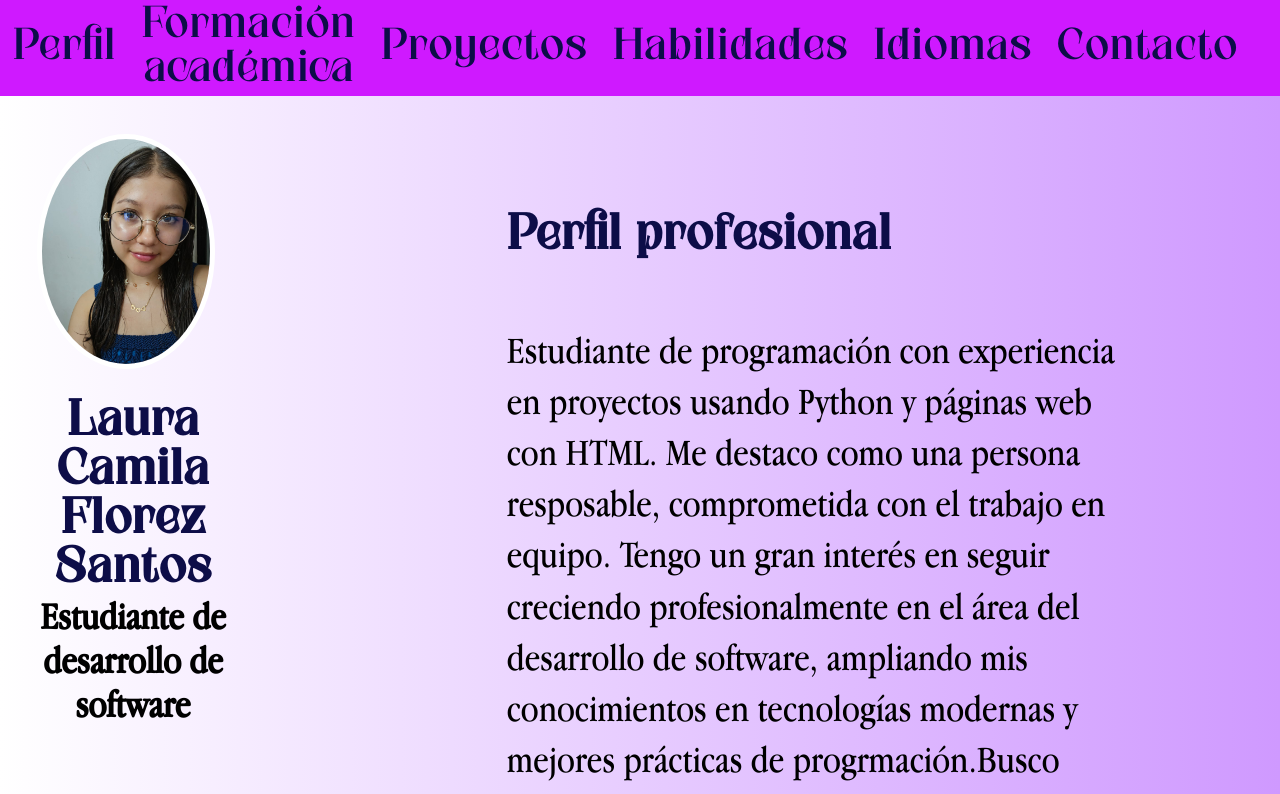
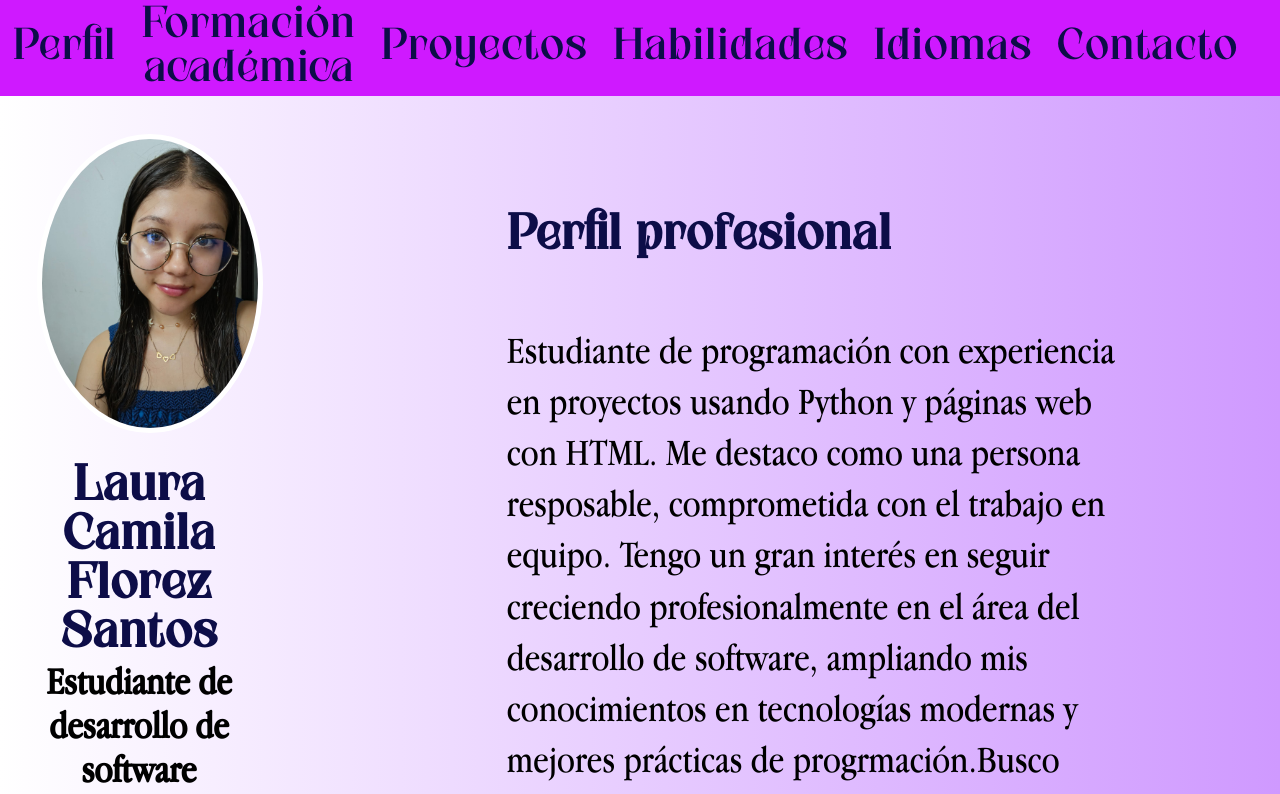
Before and after one commit to CamilaFlorez12/CamilaFlorez12github.io, a plain HTML site: page index.html in a window 1280 px wide. Shown: the top 794 px of the page. Drawn offline with Linux system fonts and the light colour scheme.

Commit message:
feat: :bug: se hicieron cambios
se arregaló el tamaño de la imágen

By @CamilaFlorez

```diff
--- a/css/styles.css
+++ b/css/styles.css
@@ -78,13 +78,14 @@ max-width: 100vw;
     display: flex;
 }
 .foto{
-    width:70%;
-    height: 65%;
+    width:90%;
+    max-width: 300px;
+    height: auto;
     border-radius: 100%;
     border:5px solid #ffffff;
     margin: 2vw;
     margin-inline-start: 10%;
-    animation: mover 1s ease-in-out ;
+    animation: mover 1s ease-in-out forwards;
     animation-delay: 1.1s;
 }
 .nombre{
@@ -92,14 +93,16 @@ max-width: 100vw;
     align-items: flex-end;
     justify-content: start;
     text-align: left;
-    font-size: 115%;
+    font-size: 1.5vw;
+    margin-left: 5%;
 }
 .estudiante{
     display: flex;
     align-items: flex-end;
     justify-content:start;
     text-align: left;
-    font-size: 100%;
+    font-size: 1.5vw;
+    margin-left: 5%;
 
 }
 #perfil{
```
Also changed, not shown: index.html (+2 -2 lines).
